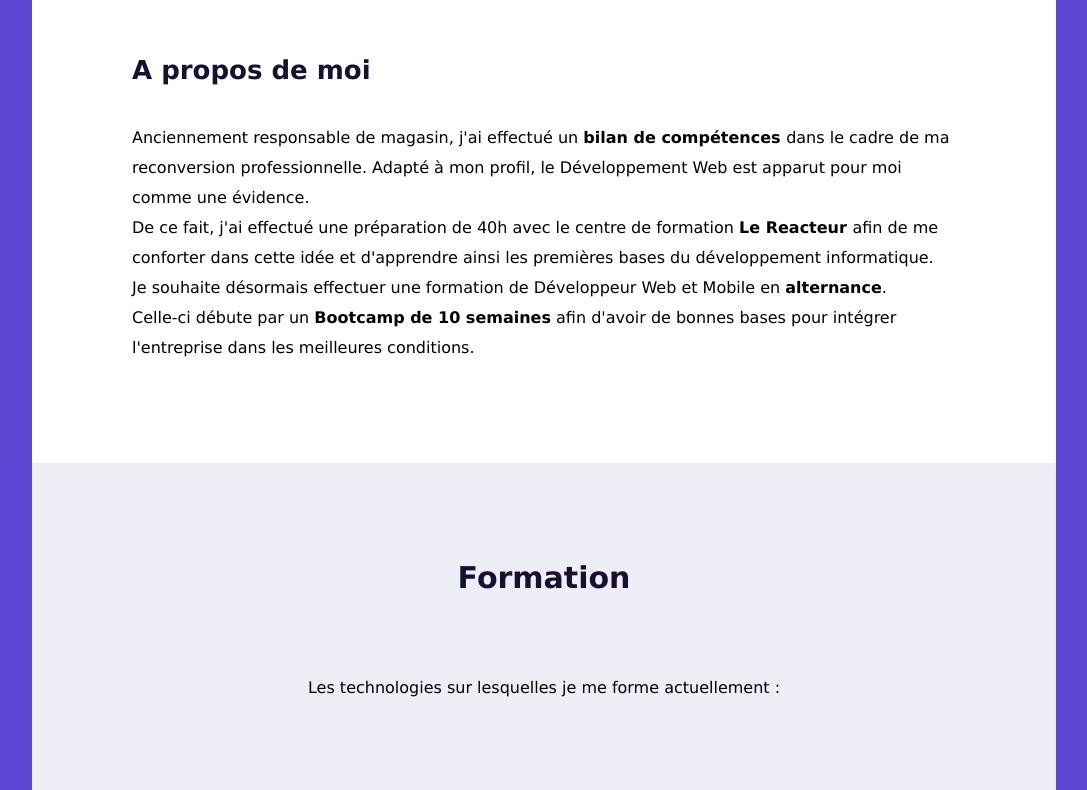
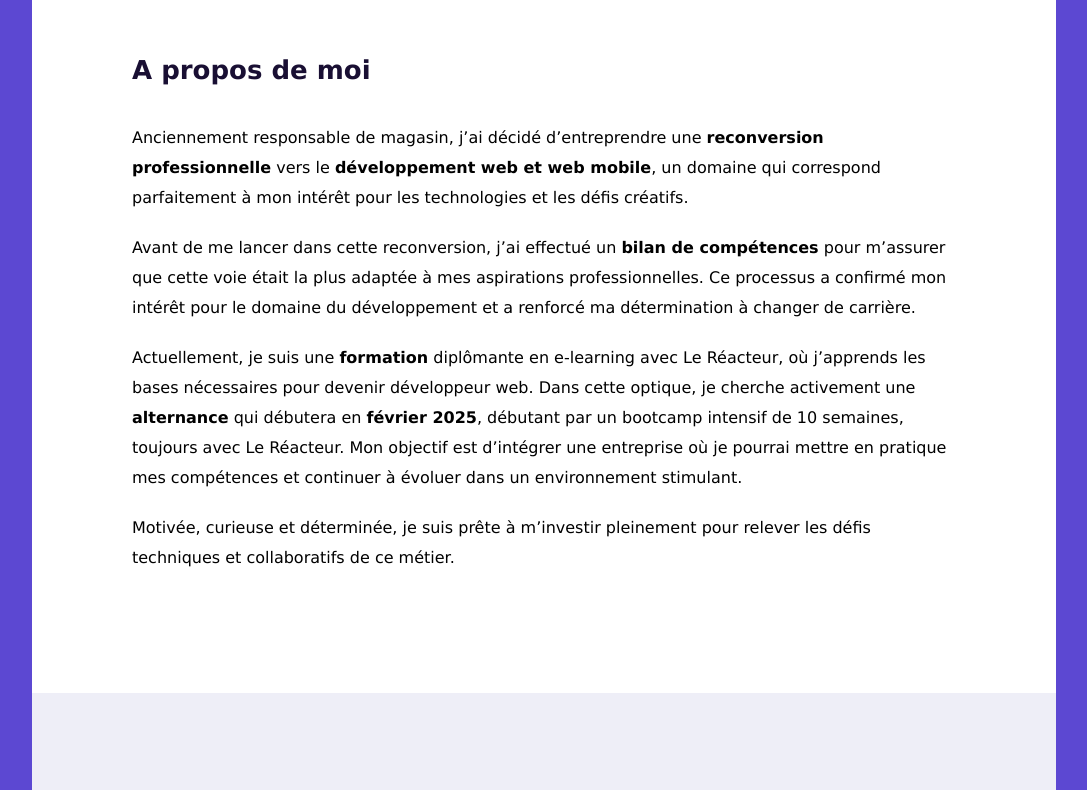
Before and after one commit to caroline-lte/mon-portfolio, a plain HTML site: page index.html in a window 1280 px wide. Shown: the part 1100-1890 px from the top of the page, without its empty margins (96-1183 px from the left). Drawn offline with Linux system fonts and the light colour scheme.

Commit message:
Mise à jour du portfolio

```diff
--- a/css/style.css
+++ b/css/style.css
@@ -12,6 +12,7 @@ text-align: center;}
 
 p {
     line-height: 30px;
+    margin-bottom: 20px;
 }
 
 
--- a/index.html
+++ b/index.html
@@ -29,9 +29,13 @@
   </div>
 </div>
 <h3>A propos de moi</h3>
-<p> Anciennement responsable de magasin, j'ai effectué un <span>bilan de compétences </span>dans le cadre de ma reconversion professionnelle. Adapté à mon profil, le Développement Web est apparut pour moi comme une évidence.<br> De ce fait, j'ai effectué une préparation de 40h avec le centre de formation <span> Le Reacteur </span> afin de me conforter dans cette idée et d'apprendre ainsi les premières bases du développement informatique.<br>
-  Je souhaite désormais effectuer une formation de Développeur Web et Mobile en <span>alternance</span>. <br>Celle-ci débute par un <span>Bootcamp de 10 semaines</span> afin d'avoir de bonnes bases pour intégrer l'entreprise dans les meilleures conditions.
-  </p>
+<p>Anciennement responsable de magasin, j’ai décidé d’entreprendre une <span>reconversion professionnelle</span> vers le <span>développement web et web mobile</span>, un domaine qui correspond parfaitement à mon intérêt pour les technologies et les défis créatifs.</p>
+
+<p>Avant de me lancer dans cette reconversion, j’ai effectué un <span>bilan de compétences</span> pour m’assurer que cette voie était la plus adaptée à mes aspirations professionnelles. Ce processus a confirmé mon intérêt pour le domaine du développement et a renforcé ma détermination à changer de carrière.</p>
+
+<p>Actuellement, je suis une <span>formation</span> diplômante en e-learning avec Le Réacteur, où j’apprends les bases nécessaires pour devenir développeur web. Dans cette optique, je cherche activement une <span>alternance</span> qui débutera en <span>février 2025</span>, débutant par un bootcamp intensif de 10 semaines, toujours avec Le Réacteur. Mon objectif est d’intégrer une entreprise où je pourrai mettre en pratique mes compétences et continuer à évoluer dans un environnement stimulant.</p>
+
+<p>Motivée, curieuse et déterminée, je suis prête à m’investir pleinement pour relever les défis techniques et collaboratifs de ce métier.</p>
 </section>
 
 <section id="education">
```
Also changed, not shown: 1 other file.
